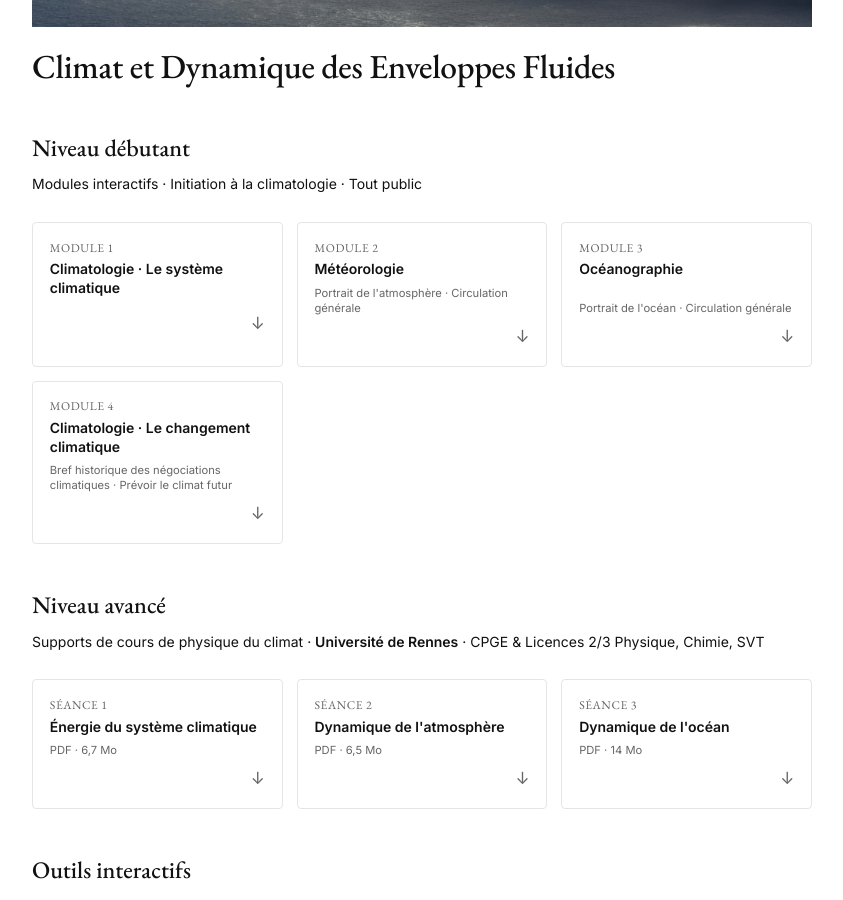
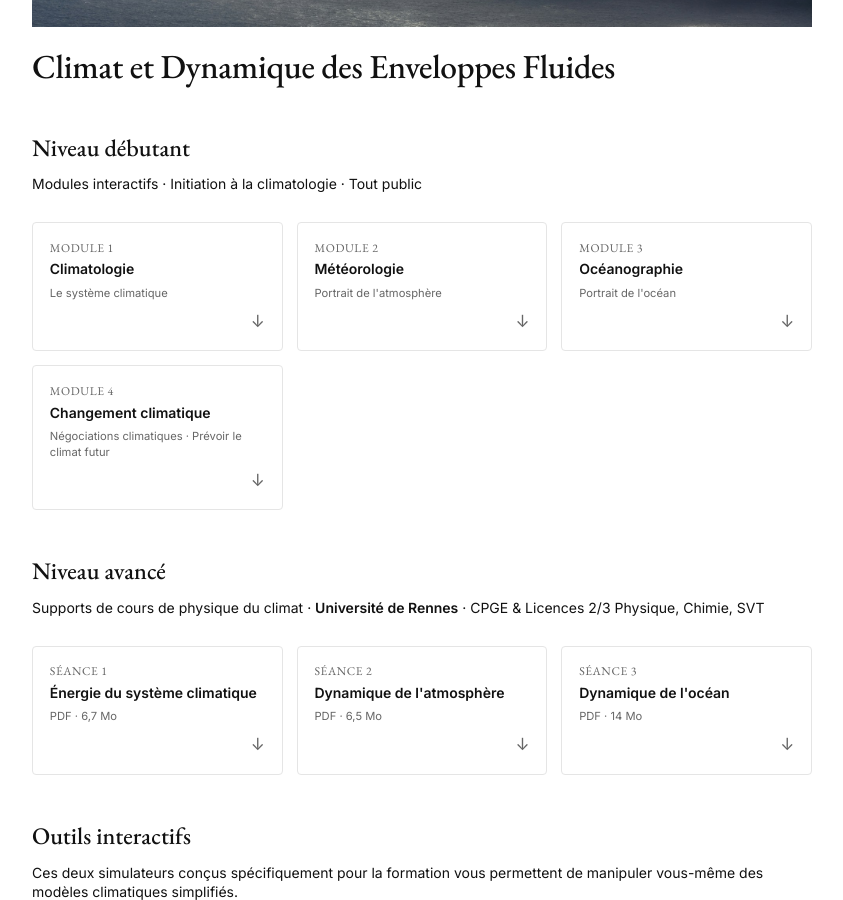
Before and after one commit to marieleapouliquen/marieleapouliquen.github.io, a Jekyll site: the page built from _pages/enseignement.md, in a window 1280 px wide and 900 px high, scrolled down 386 px. Shown: the whole window, without its empty margins (218-1061 px from the left). Built offline with Jekyll 4.4.1, drawn with Linux system fonts in a browser that asks for light colours.

Commit message:
Update enseignement.md

```diff
--- a/_pages/enseignement.md
+++ b/_pages/enseignement.md
@@ -16,22 +16,23 @@ description: Cours et ressources pédagogiques
 <div class="course-downloads">
   <a href="{{ '/terra-klima/climatologie/' | relative_url }}" class="download-card">
     <span class="download-num">Module 1</span>
-    <span class="download-title">Climatologie · Le système climatique</span>
+    <span class="download-title">Climatologie</span>
+    <span class="download-meta">Le système climatique</span>
   </a>
   <a href="{{ '/terra-klima/meteorologie/' | relative_url }}" class="download-card">
     <span class="download-num">Module 2</span>
     <span class="download-title">Météorologie</span>
-    <span class="download-meta">Portrait de l'atmosphère · Circulation générale</span>
+    <span class="download-meta">Portrait de l'atmosphère</span>
   </a>
   <a href="{{ '/terra-klima/oceanographie/' | relative_url }}" class="download-card">
     <span class="download-num">Module 3</span>
     <span class="download-title">Océanographie</span>
-    <span class="download-meta">Portrait de l'océan · Circulation générale</span>
+    <span class="download-meta">Portrait de l'océan</span>
   </a>
   <a href="{{ '/terra-klima/negociations-et-prevision/' | relative_url }}" class="download-card">
     <span class="download-num">Module 4</span>
-    <span class="download-title">Climatologie · Le changement climatique </span>
-    <span class="download-meta">Bref historique des négociations climatiques · Prévoir le climat futur</span>
+    <span class="download-title">Changement climatique </span>
+    <span class="download-meta">Négociations climatiques · Prévoir le climat futur</span>
   </a>
 </div>
 
```
